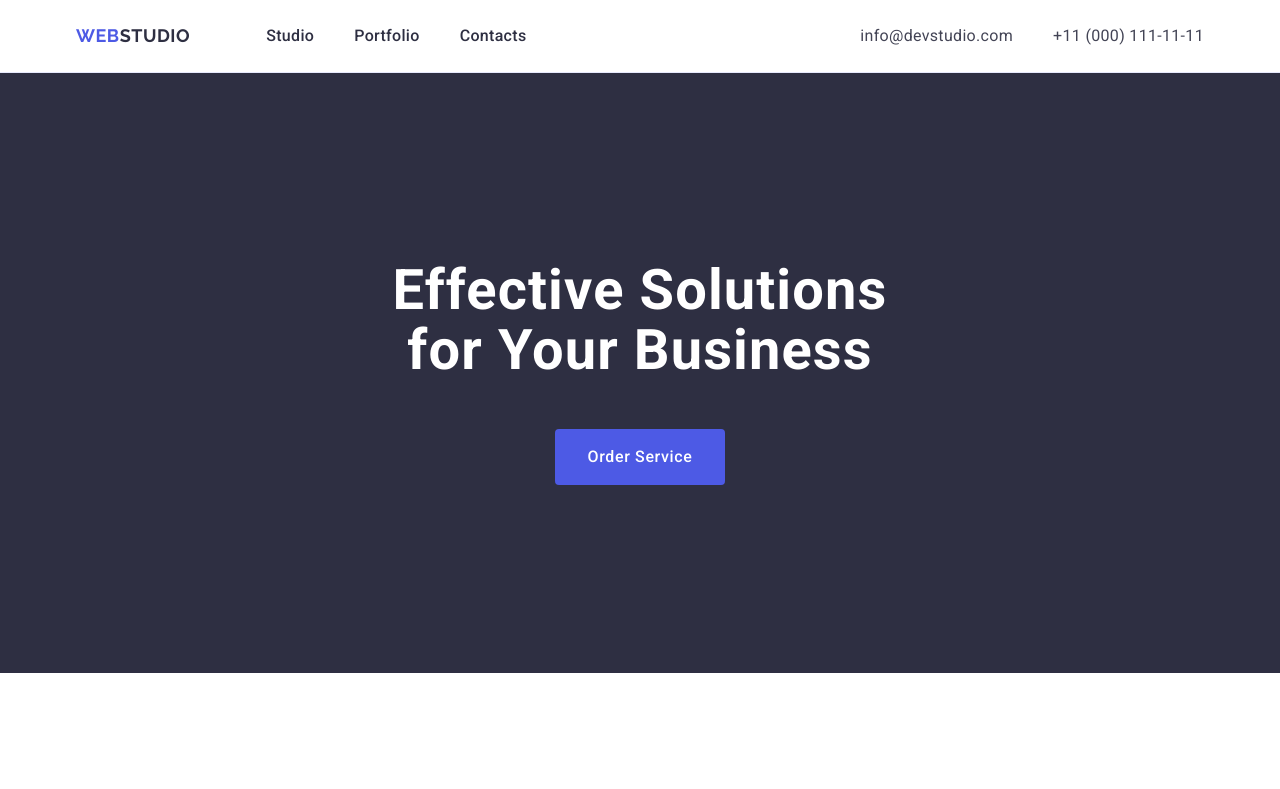
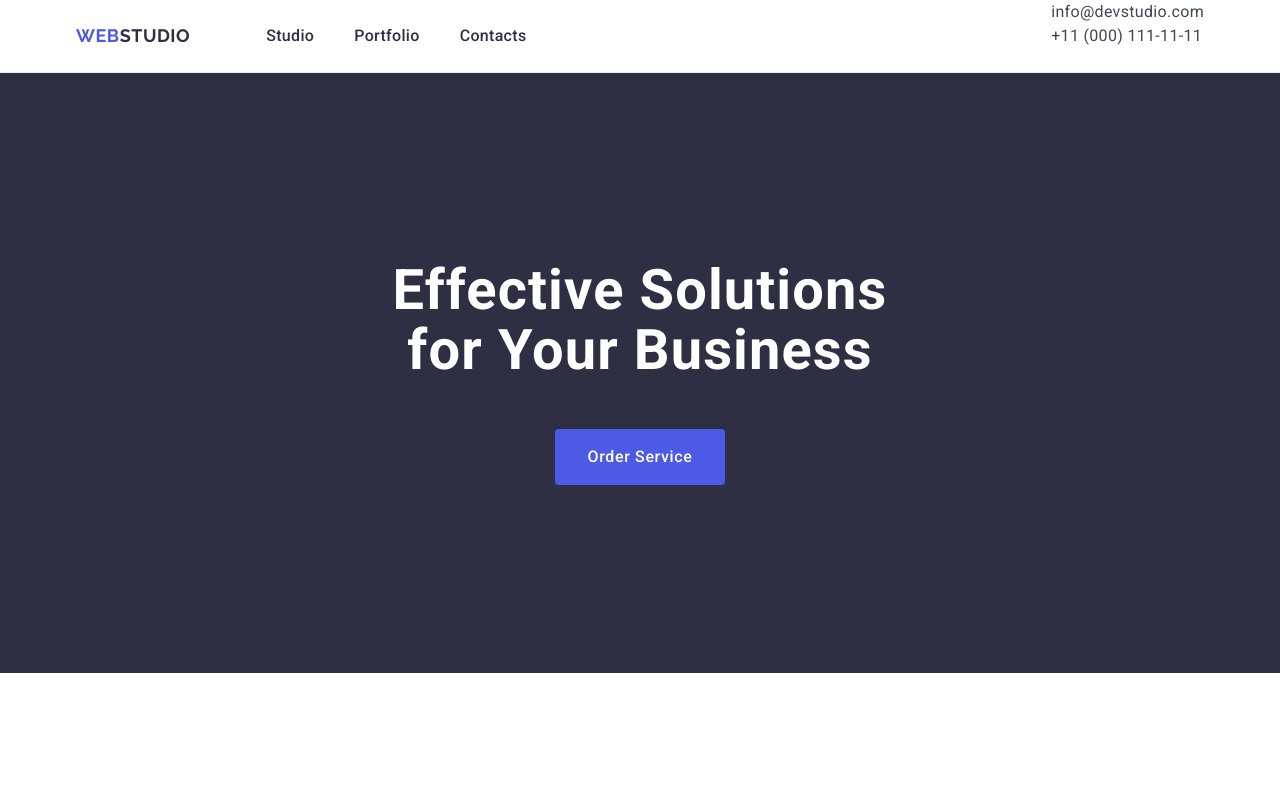
Before and after one commit to TValeriiaM/goit-markup-hw-03, a plain HTML site: page index.html in a window 1280 px wide. Shown: the top 789 px of the page. Drawn offline with nearby package versions, Linux system fonts and the light colour scheme.

Commit message:
homework  3

```diff
--- a/css/styles.css
+++ b/css/styles.css
@@ -46,8 +46,7 @@ img {
     border-bottom: 1px solid #E7E9FC;
 }
 
-.navigation-items,
-.adress-items {
+.navigation-items {
     display: flex;
     gap: 40px;
     padding: 24px 0;
@@ -248,7 +247,7 @@ h3 {
 
 .team-descr {
     padding: 32px 0;
-    border: 1px solid #E7E9FC;
+    border: 1px solid #e7e9fc;
     border-top: 0;
 }
 
```
